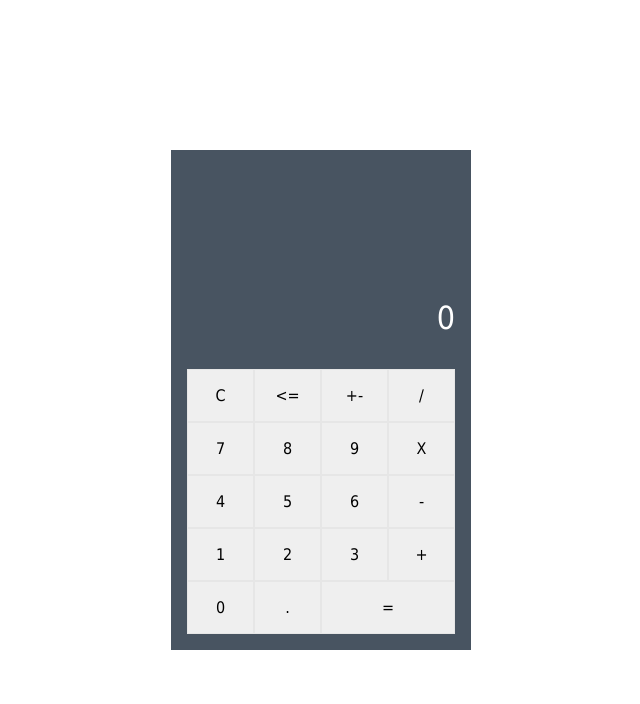
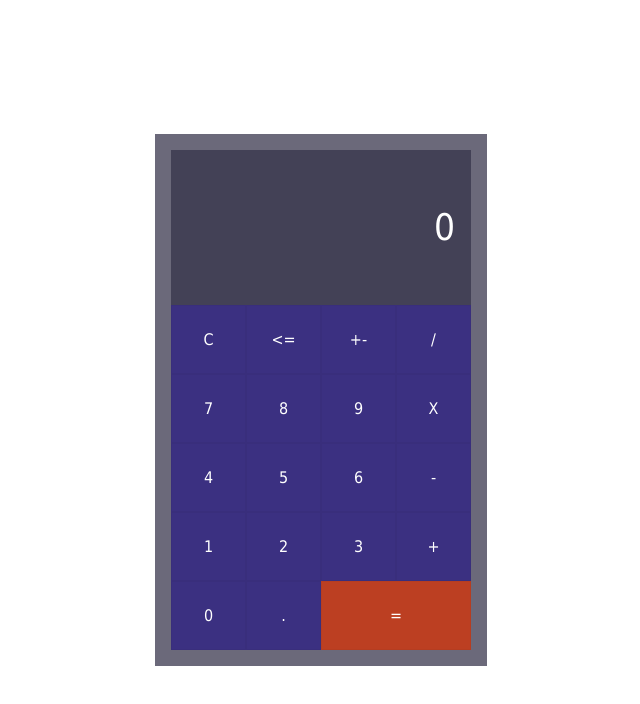
Before and after one commit to Serge0n/Calculator-exercise, a React (Create React App) app: page / in a window 1280 px wide. Shown: the top 704 px of the page, without its empty margins (319-959 px from the left). Built offline with nearby package versions, Linux system fonts and the light colour scheme.

Commit message:
style updates

```diff
--- a/src/App.tsx
+++ b/src/App.tsx
@@ -7,20 +7,11 @@ import { Digit, Operator } from './types'
 export const App:FC  = () => {
   const [screen, setScreen] = useState("0")
   const [operator, setOperator] = useState<Operator>()
-  const [waitingForRightOperand, setWaitingForRightOperand] = useState(false)
-  const [leftOperand, setLeftOperand] = useState("")
+  const [waitingForRightOperand, setWaitingForRightOperand] = useState(true)
   const [result, setResult] = useState(0)
 
-  console.log({
-    screen,
-    operator,
-    waitingForRightOperand,
-    leftOperand,
-    result
-  })
-
   const calculate = (rightOperand: number, pendingOperator: Operator): boolean => {
-    let newResult = Number(leftOperand)
+    let newResult = result
 
     switch (pendingOperator) {
       case '+':
@@ -41,20 +32,19 @@ export const App:FC  = () => {
     }
 
     setResult(newResult)
-    setScreen(newResult.toString().slice(0, 13))
+    setScreen(newResult.toString().slice(0, 11))
 
     return true
   }
 
   const onDigitClick = (digit: Digit) => {
-    console.log(digit)
 
-    if (screen.length > 13) return
+    if (screen.length >= 11) return
 
     let newScreen = screen
 
     if (waitingForRightOperand) {
-      newScreen = ''
+      newScreen = ""
       setWaitingForRightOperand(false)
     }
 
@@ -67,69 +57,53 @@ export const App:FC  = () => {
     setScreen(newScreen)
   }
 
-  const onOperatorClick = (operator: Operator) => {
-    // const operand = Number(screen)
+  const onOperatorClick = (newOperator: Operator) => {
+    const rightOperand = Number(screen)
 
-    // if (typeof operator !== 'undefined' && !waitingForOperand) {
-    //   if (!calculate(operand, operator)) {
-    //     return
-    //   }
-    // } else {
-    //   setResult(operand)
-    // }
+    if (operator && !waitingForRightOperand) {
+      if (!calculate(rightOperand, operator)) return
+    } else {
+      setResult(rightOperand)
+    }
 
-    setLeftOperand(screen)
-    setOperator(operator)
+    setOperator(newOperator)
     setWaitingForRightOperand(true)
-    console.log(operator)
   }
 
   const onChangeSignClick = () => {
-    console.log("+-")
     if (screen === "0") return
     Number(screen) > 0 ? setScreen('-' + screen) : setScreen(screen.slice(1))
   }
 
   const onResetClick = () => {
     setScreen("0")
-    setWaitingForRightOperand(false)
+    setWaitingForRightOperand(true)
     setOperator(undefined)
-    setLeftOperand("")
     setResult(0)
-    console.log("C")
   }
 
   const onDeleteClick = () => {
     setScreen((screen.length === 2 && screen[0] === "-") || screen.length === 1 ? "0" : screen.slice(0,-1))
-    console.log("<=", parseInt(screen, 10))
   }
 
   const onCalculateClick = () => {
-
     const rightOperand = Number(screen)
 
-    if (typeof operator !== 'undefined' && !waitingForRightOperand) {
-      if (!calculate(rightOperand, operator)) {
-        return
-      }
-
-      // setPendingOperator(undefined)
+    if (operator && !waitingForRightOperand) {
+      if (!calculate(rightOperand, operator)) return
+      setOperator(undefined)
     } else {
       setScreen(rightOperand.toString())
     }
 
-    // setResult(operand)
+    setResult(rightOperand)
     setWaitingForRightOperand(true)
-    setOperator(undefined)
-
-    console.log("=")
   }
 
   const onDotClick = () => {
     if (screen.indexOf('.') === -1) {
       setScreen(screen + ".")
     }
-    console.log(".")
   }
 
   return (
--- a/src/components/Button.tsx
+++ b/src/components/Button.tsx
@@ -4,14 +4,32 @@ import styled, { css } from 'styled-components'
 const StyledButton = styled.button<Omit<ButtonProps, "value">>`
   font-family: inherit;
   font-size: inherit;
+  background-color: rgba(27, 11, 133, 0.6);
+  color: #fff;
+  cursor: pointer;
   border: 1px solid rgba(0, 0, 0, 0.04);
-  padding-top: 1em;
-  padding-bottom: 1em;
+  padding-top: 1.5rem;
+  padding-bottom: 1.5rem;
   overflow: hidden;
+  &:hover {
+    background-color: rgba(27, 11, 133, 0.7);
+  }
+
+  :active {
+    background-color: rgba(27, 11, 133);
+  }
+
   ${({ isEqual }) =>
     isEqual &&
     css`
       grid-column-end: span 2;
+      background-color: rgba(209, 53, 13, 0.8);
+      &:hover {
+        background-color: rgba(209, 53, 13, 0.9);
+      }
+      &:active {
+        background-color: rgba(209, 53, 13);
+      }
     `}
 `
 
--- a/src/components/Calculator.tsx
+++ b/src/components/Calculator.tsx
@@ -2,12 +2,13 @@ import { FC } from "react"
 import styled from "styled-components"
 
 const StyledCalculator = styled.div`
+  padding: 1rem;
   display: flex;
   flex-direction: column;
   justify-content: flex-end;
   width: 300px;
   height: 500px;
-  background-color: #485461;
+  background-color: rgba(9, 5, 34, 0.6);
   overflow: hidden;
 `
 
--- a/src/components/Numpad.tsx
+++ b/src/components/Numpad.tsx
@@ -7,7 +7,6 @@ const StyledNumpad = styled.div`
   display: grid;
   grid-template-columns: repeat(4, 1fr);
   grid-auto-rows: 1fr;
-  padding: 1em;
 `
 
 interface NumpadProps {
--- a/src/components/Screen.tsx
+++ b/src/components/Screen.tsx
@@ -3,21 +3,23 @@ import styled from 'styled-components'
 import { Operator } from '../types'
 
 const StyledDisplay = styled.div`
-  padding: 1em;
+  flex-grow: 1;
+  padding: 1rem;
   display: flex;
   align-items: center;
   justify-content: space-between;
   overflow: hidden;
+  background-color: rgba(9, 5, 34, 0.4);
 `
 
 const StyledScreen = styled.div`
-  font-size: 2em;
+  font-size: 2.3em;
   color: #fff;
 `
 
 const StyledOperator = styled.div`
   font-size: 1em;
-  color: #fff;
+  color: rgba(209, 53, 13);
 `
 
 interface ScreenProps {
```
